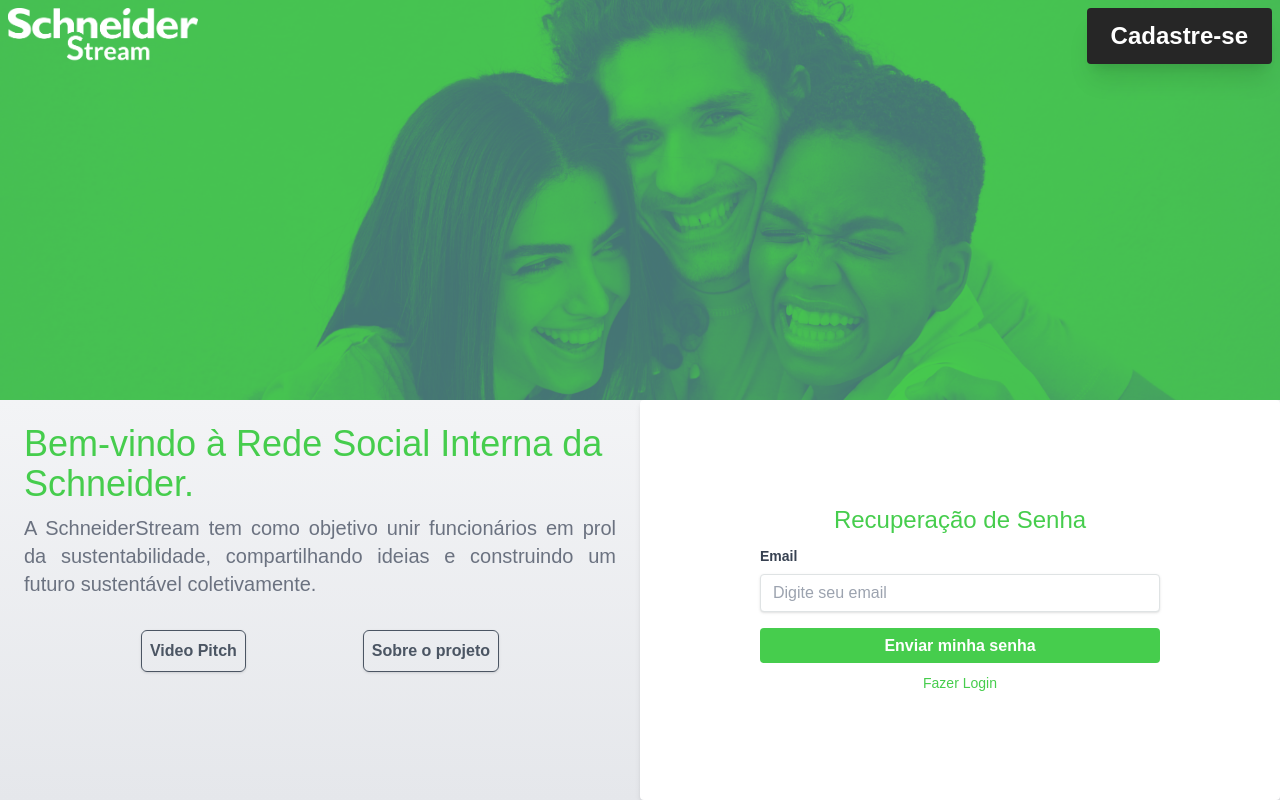
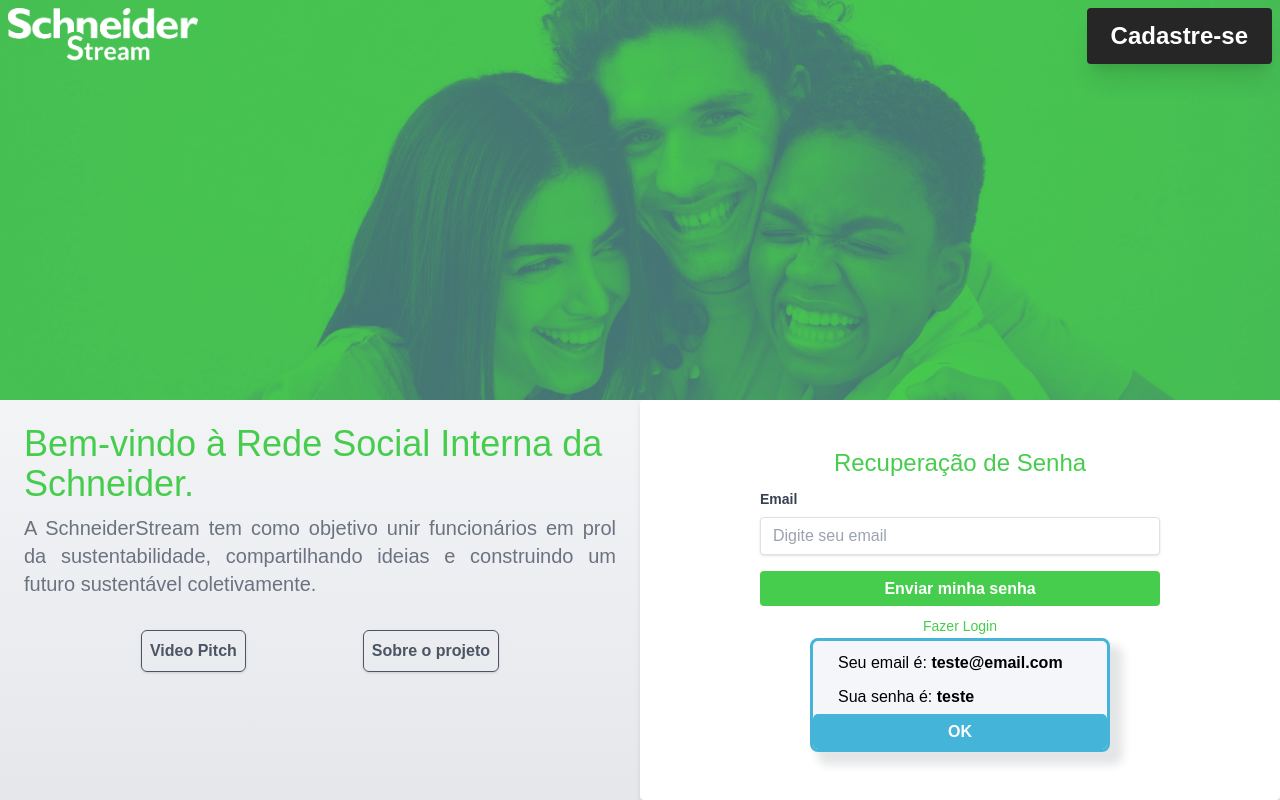
Before and after one commit to fiorellamejico/challenge-fiap, a React (Vite) app in the folder challenge-schneider/: page /esquecisenha in a window 1280 px wide. Built offline with nearby package versions, Linux system fonts and the light colour scheme.

Commit message:
Personalizando dialog

```diff
--- a/challenge-schneider/package.json
+++ b/challenge-schneider/package.json
@@ -15,6 +15,7 @@
     "@fortawesome/free-solid-svg-icons": "^6.4.0",
     "@fortawesome/react-fontawesome": "^0.2.0",
     "@hookform/resolvers": "^3.1.0",
+
     "react": "^18.2.0",
     "react-dom": "^18.2.0",
     "react-hook-form": "^7.43.9",
--- a/challenge-schneider/src/pages/paginaInicial/css/login.css
+++ b/challenge-schneider/src/pages/paginaInicial/css/login.css
@@ -2,3 +2,30 @@
     color: #f4504c ;
     font-size: 12px;
 }
+
+dialog{
+    width: 300px;
+    background-color: #f5f6fa;
+    box-shadow: 10px 10px 10px 3px #e4e5e6;
+    border: solid #44b4d9;
+    border-radius: 8px;
+    position:inherit;
+
+}
+.pdialog{
+    margin: 10px 0 5px 25px;
+}
+
+
+.botaodialog{
+    width: 100%;
+    height: 35px;
+    padding: 5px 20px;
+    color: #ffffff;
+    background-color: #44b4d9;
+    text-transform: uppercase;
+    font-weight: 700;
+
+
+
+}
--- a/challenge-schneider/src/pages/paginaInicial/esqueciSenha/formularioEsqueciSenha.jsx
+++ b/challenge-schneider/src/pages/paginaInicial/esqueciSenha/formularioEsqueciSenha.jsx
@@ -48,15 +48,18 @@
             </div>
 
             <div className="flex flex-col items-center">
-                <button ref={botaoPopUp}  type="submit"  className=" w-full mb-2 bg-sch-green hover:bg-sch-green-dark text-white font-bold px-4 rounded focus:outline-none focus:shadow-outline"  >
+                <button ref={botaoPopUp}  type="submit"  className=" botaoEsqueciSenha w-full mb-2 bg-sch-green hover:bg-sch-green-dark text-white font-bold px-4 rounded focus:outline-none focus:shadow-outline"  >
 
                 Enviar minha senha</button>
                 <Link to={'/'}><a className="text-sm text-sch-green hover:text-sch-green-dark" href="#" >Fazer Login</a> </Link>
 
-                <dialog ref={modal} >
-                    <p> tua senha e</p>
-                    <button ref={botaoModal} >OK</button>
+                <dialog open className="dialog" ref={modal} >
+                    <p className="pdialog" >Seu email é: <strong>teste@email.com</strong> </p>
+                    <p className="pdialog">Sua senha é: <strong>teste</strong> </p>
+                    <button className="botaodialog" ref={botaoModal} >OK</button>
                 </dialog>
+
+
 
 
             </div>
```
Also changed, not shown: 1 other file (tests, documents, lock files or other folders).
